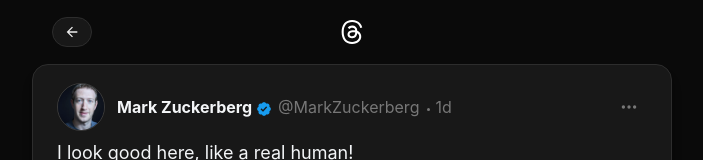
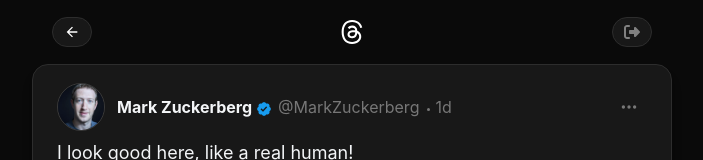
Before and after one commit to MAESTRO739/Follow, a React (Vite) app in the folder frontend/: page /markzuckerberg/post/1 in a window 1280 px wide. Shown: the top 160 px of the page, without its empty margins (288-991 px from the left). Built offline with nearby package versions, Linux system fonts and the light colour scheme; sample sign-in values are in the browser's storage.

Commit message:
implemented logout functionality and added useShowToast hook

```diff
--- a/frontend/package.json
+++ b/frontend/package.json
@@ -14,6 +14,8 @@
     "@chakra-ui/react": "^2.8.2",
     "@emotion/react": "^11.13.3",
     "@emotion/styled": "^11.13.0",
+    "@fortawesome/free-solid-svg-icons": "^6.6.0",
+    "@fortawesome/react-fontawesome": "^0.2.2",
     "framer-motion": "^11.5.6",
     "prop-types": "^15.8.1",
     "react": "^18.3.1",
--- a/frontend/src/App.jsx
+++ b/frontend/src/App.jsx
@@ -13,7 +13,7 @@
 
   return (
     <Container maxW={{ base: '100%', sm: '90%', md: '85%', lg: '672px' }} mb={16}>
-      <Header />
+      <Header user={user} />
       <Routes>
         <Route path="/" element={user ? <HomePage /> : <Navigate to={'auth'} />}/>
         <Route path="/auth" element={user ? <Navigate to={'/'} /> : <AuthPage />}/>
--- a/frontend/src/components/Actions.jsx
+++ b/frontend/src/components/Actions.jsx
@@ -23,7 +23,7 @@
 						viewBox='0 0 24 22'
 						width='20'
 					>
-						<title>Like</title>
+						<title>{liked ? 'Unlike' : 'Like'}</title>
 						<path
 							d='M1 7.66c0 4.575 3.899 9.086 9.987 12.934.338.203.74.406 1.013.406.283 0 .686-.203 1.013-.406C19.1 16.746 23 12.234 23 7.66 23 3.736 20.245 1 16.672 1 14.603 1 12.98 1.94 12 3.352 11.042 1.952 9.408 1 7.328 1 3.766 1 1 3.736 1 7.66Z'
 							stroke='currentColor'
--- a/frontend/src/components/BackButton.jsx
+++ b/frontend/src/components/BackButton.jsx
@@ -16,6 +16,9 @@
         size="md"
         variant="solid"
         bg={bgColor}
+        sx={{
+          svg: { color: 'white' },
+        }}
         _hover={{
           bg: bgHoverColor,
           transform: "scale(1.1)",
@@ -27,8 +30,8 @@
         }}
         border={'1px solid'}
         borderColor={borderColor}
+        transition="transform 0.2s ease-in-out"
         onClick={() => navigate(to)}
-        transition="transform 0.2s ease-in-out"
       />
     </Box>
   );
--- a/frontend/src/components/Header.jsx
+++ b/frontend/src/components/Header.jsx
@@ -1,8 +1,10 @@
 import { Box, Flex, Image, useColorMode } from '@chakra-ui/react'
 import BackButton from './BackButton'
 import { useLocation, useParams } from 'react-router-dom';
+import PropTypes from 'prop-types';
+import LogoutButton from './LogoutButton';
 
-const Header = () => {
+const Header = ({ user }) => {
   const { colorMode, toggleColorMode } = useColorMode()
   const location = useLocation();
   const { username } = useParams();
@@ -32,8 +34,18 @@
         src={colorMode === 'dark' ? '/light-logo.svg' : '/dark-logo.svg'}
         onClick={toggleColorMode}
       />
+
+      {user && (
+        <Box position="absolute" right={5}>
+          <LogoutButton />
+        </Box>
+      )}
     </Flex>
   )
 }
 
 export default Header
+
+Header.propTypes = {
+  user: PropTypes.object
+}
--- /dev/null
+++ b/frontend/src/components/LogoutButton.jsx
@@ -0,0 +1,67 @@
+import { FontAwesomeIcon } from '@fortawesome/react-fontawesome';
+import { faSignOutAlt } from '@fortawesome/free-solid-svg-icons';
+import { Box, IconButton } from "@chakra-ui/react";
+import { useColors } from '../ColorContext';
+import { useSetRecoilState } from 'recoil';
+import userAtom from '../atoms/userAtom';
+import useShowToast from '../hooks/useShowToast';
+
+const LogoutButton = () => {
+  const { bgColor, bgHoverColor, borderColor } = useColors();
+
+  const setUser = useSetRecoilState(userAtom);
+
+  const showToast = useShowToast();
+
+  const handleLogout = async () => {
+    try {
+      const res = await fetch('/api/users/logout', {
+        method: 'POST',
+        headers: {
+          "Content-Type": "application/json"
+        }
+      })
+
+      const data = await res.json();
+      if (data.error) {
+        showToast('Error', data.error, 'error');
+        return
+      }
+
+      localStorage.removeItem('user-info');
+      setUser(null);
+    } catch (error) {
+      console.log(error);
+    }
+  }
+
+  return (
+    <Box role="button" tabIndex="0">
+      <IconButton
+        aria-label="Log out"
+        icon={<FontAwesomeIcon icon={faSignOutAlt} />}
+        size="md"
+        variant="solid"
+        bg={bgColor}
+        sx={{
+          svg: { color: 'gray' },
+        }}
+        _hover={{
+          bg: bgHoverColor,
+          transform: "scale(1.1)",
+        }}
+        borderRadius="full"
+        style={{
+          height: "30px",
+          width: "30px",
+        }}
+        border={'1px solid'}
+        borderColor={borderColor}
+        transition="transform 0.2s ease-in-out"
+        onClick={handleLogout}
+      />
+    </Box>
+  )
+}
+
+export default LogoutButton
--- a/frontend/src/components/SignupCard.jsx
+++ b/frontend/src/components/SignupCard.jsx
@@ -12,13 +12,14 @@
   Heading,
   Text,
   Link,
-  useToast,
 } from '@chakra-ui/react'
 import { useState } from 'react'
 import { ViewIcon, ViewOffIcon } from '@chakra-ui/icons'
 import { useColors } from '../ColorContext';
 import { useSetRecoilState } from 'recoil';
 import authScreenAtom from '../atoms/authAtom';
+import useShowToast from '../hooks/useShowToast';
+import userAtom from '../atoms/userAtom';
 
 export default function SignupCard() {
   const { bgColor, borderColor, buttonBgColor, buttonTextColor, buttonHoverBgColor } = useColors();
@@ -33,7 +34,9 @@
     password: ''
   });
 
-  const toast = useToast();
+  const showToast = useShowToast();
+
+  const setUser = useSetRecoilState(userAtom);
 
   const handleSignup = async () => {
     try {
@@ -48,18 +51,12 @@
       const data = await res.json();
 
       if (data.error) {
-        toast({
-          title: 'Error',
-          description: data.error,
-          status: 'error',
-          duration: 3000,
-          isClosable: true,
-        })
+        showToast('Error', data.error, 'error');
         return
       }
 
       localStorage.setItem('user-info', JSON.stringify(data));
-
+      setUser(data);
     } catch (error) {
       console.log(error);
     }
--- a/frontend/src/components/UserHeader.jsx
+++ b/frontend/src/components/UserHeader.jsx
@@ -1,21 +1,18 @@
-import { Avatar, Box, Flex, Link, Menu, MenuButton, MenuItem, MenuList, Portal, Text, VStack, useToast } from '@chakra-ui/react'
+import { Avatar, Box, Flex, Link, Menu, MenuButton, MenuItem, MenuList, Portal, Text, VStack } from '@chakra-ui/react'
 import { BsInstagram } from 'react-icons/bs'
 import { CgMoreO } from 'react-icons/cg'
 import { useColors } from '../ColorContext';
+import useShowToast from '../hooks/useShowToast';
 
 const UserHeader = () => {
   const { bgColor, borderColor, avatarBorderColor, highlightedBorderColor, iconHoverColor } = useColors();
 
-  const toast = useToast()
+  const showToast = useShowToast();
+
   const copyURL = () => {
     const currentURL = window.location.href;
     navigator.clipboard.writeText(currentURL).then(() => {
-      toast({
-        title: "Profile link copied.",
-        status: 'success',
-        duration: 3000,
-        isClosable: true,
-      })
+      showToast('Profile link copied', '', 'success');
     });
   };
 
--- a/frontend/src/components/UserPost.jsx
+++ b/frontend/src/components/UserPost.jsx
@@ -1,4 +1,4 @@
-import { Avatar, Box, Flex, Image, Link, Text, useToast } from "@chakra-ui/react"
+import { Avatar, Box, Flex, Image, Link, Text } from "@chakra-ui/react"
 import Actions from "./Actions"
 import { useState } from "react"
 import { useColors } from "../ColorContext"
@@ -6,6 +6,7 @@
 import UserInfo from "./UserInfo"
 import AvatarGroup from "./ThreadAvatars"
 import ThreeDotsIcon from "./ThreeDotsIcon"
+import useShowToast from "../hooks/useShowToast"
 
 const UserPost = ({ likes, replies, reposts, shares, postImage, postTitle, createdAt }) => {
   const { bgColor,
@@ -20,21 +21,17 @@
 
   const [liked, setLiked] = useState(false)
 
-  const toast = useToast()
+  const showToast = useShowToast();
+
   const copyURL = () => {
     const postURL = 'http://localhost:5173/markzuckerberg/post/1';
     navigator.clipboard.writeText(postURL).then(() => {
-      toast({
-        title: "Post link copied.",
-        status: 'success',
-        duration: 3000,
-        isClosable: true,
-      })
+      showToast('Post link copied', '', 'success');
     });
   };
 
   return (
-    <Link href={'/markzuckerberg/post/1'} textDecoration="none" _hover={{ textDecoration: 'none' }}>
+    <Link href={'/markzuckerberg/post/1'} _hover={{ textDecoration: 'none' }}>
       <Box
         bg={bgColor}
         border={'1px solid'}
--- /dev/null
+++ b/frontend/src/hooks/useShowToast.js
@@ -0,0 +1,16 @@
+import { useToast } from '@chakra-ui/react';
+
+const useShowToast = () => {
+  const toast = useToast()
+  return (title, description, status) => {
+    toast({
+      title,
+      description,
+      status,
+      duration: 3000,
+      isClosable: true
+    })
+  };
+}
+
+export default useShowToast
--- a/frontend/src/pages/HomePage.jsx
+++ b/frontend/src/pages/HomePage.jsx
@@ -2,7 +2,7 @@
 
 const HomePage = () => {
   return (
-    <Link href={'/@MarkZuckerberg'}>
+    <Link href={'/@MarkZuckerberg'} _hover={{ textDecoration: 'none' }}>
       <Flex w={'full'} justifyContent={'center'}>
         <Button mx={'auto'}>Visit Profile Page</Button>
       </Flex>
--- a/frontend/src/pages/PostPage.jsx
+++ b/frontend/src/pages/PostPage.jsx
@@ -1,10 +1,11 @@
-import { Avatar, Box, Flex, Image, Text, useToast } from '@chakra-ui/react'
+import { Avatar, Box, Flex, Image, Text } from '@chakra-ui/react'
 import { useColors } from '../ColorContext';
 import UserInfo from '../components/UserInfo';
 import ThreeDotsIcon from '../components/ThreeDotsIcon';
 import Actions from '../components/Actions';
 import { useState } from 'react';
 import Comment from '../components/Comment';
+import useShowToast from '../hooks/useShowToast';
 
 const PostPage = () => {
   const { bgColor,
@@ -17,16 +18,12 @@
 
   const [liked, setLiked] = useState(false)
 
-  const toast = useToast()
+  const showToast = useShowToast();
+
   const copyURL = () => {
     const postURL = 'http://localhost:5173/markzuckerberg/post/1';
     navigator.clipboard.writeText(postURL).then(() => {
-      toast({
-        title: "Post link copied.",
-        status: 'success',
-        duration: 3000,
-        isClosable: true,
-      })
+      showToast('Post link copied', '', 'success');
     });
   }
 
```
Also changed, not shown: 1 other file (tests, documents, lock files or other folders).
